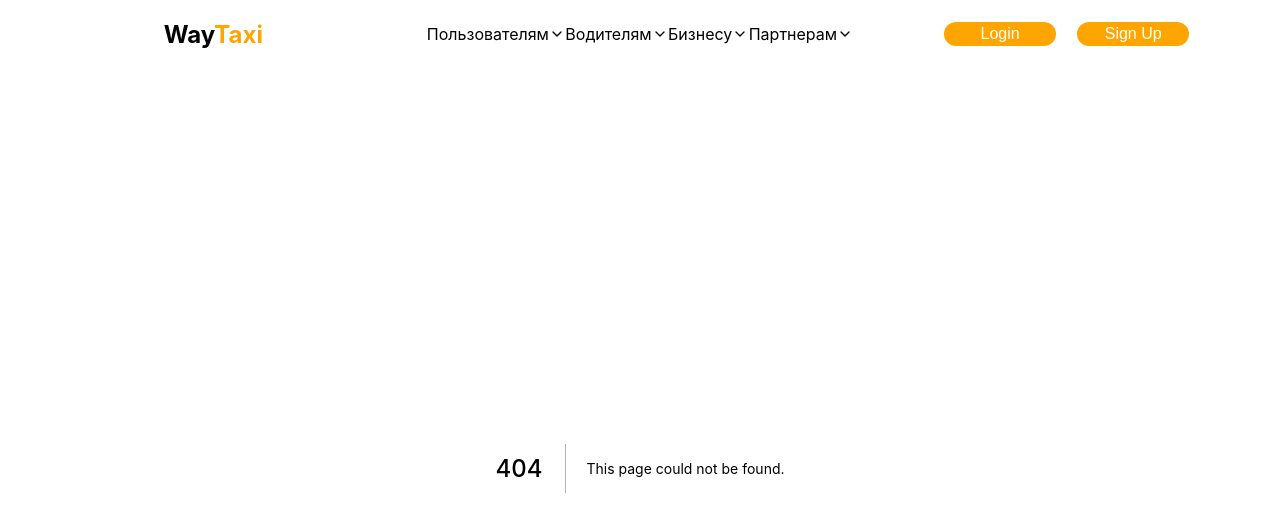
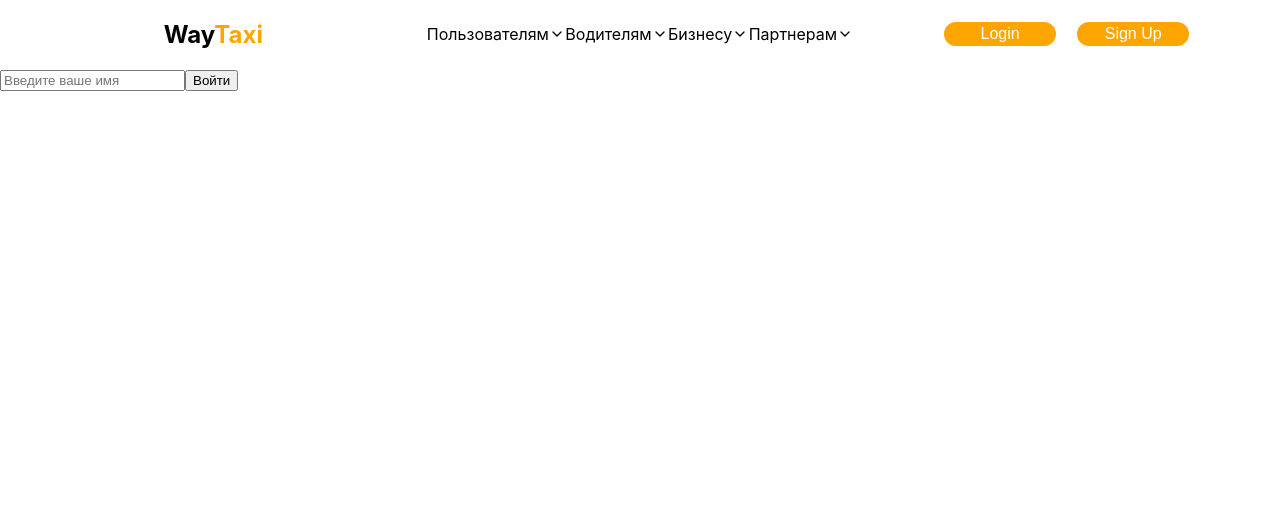
Before and after one commit to mturlaev/WayTaxi-FrontEnd, a Next.js app in the folder way-taxi/: page /WebSock in a window 1280 px wide. Before the commit this address had no page. Shown: the top 516 px of the page. Built offline with nearby package versions, Linux system fonts and the light colour scheme.

Commit message:
Чат через пятую точку

```diff
--- /dev/null
+++ b/way-taxi/pages/WebSock.jsx
@@ -0,0 +1,94 @@
+import React, { useEffect, useRef, useState } from "react";
+import axios from "axios";
+
+const WebSock = () => {
+  const [messages, setMessages] = useState([]);
+  const [value, setValue] = useState("");
+  const socket = useRef();
+  const [connected, setConnected] = useState(false);
+  const [username, setUsername] = useState("");
+
+  function connect() {
+    socket.current = new WebSocket("ws://localhost:5000");
+
+    socket.current.onopen = () => {
+      setConnected(true);
+      const message = {
+        event: "connection",
+        username,
+        id: Date.now(),
+      };
+      socket.current.send(JSON.stringify(message));
+    };
+    socket.current.onmessage = (event) => {
+      const message = JSON.parse(event.data);
+      setMessages((prev) => [message, ...prev]);
+    };
+    socket.current.onclose = () => {
+      console.log("Socket закрыт");
+    };
+    socket.current.onerror = () => {
+      console.log("Socket произошла ошибка");
+    };
+  }
+
+  const sendMessage = async () => {
+    const message = {
+      username,
+      message: value,
+      id: Date.now(),
+      event: "message",
+    };
+    socket.current.send(JSON.stringify(message));
+    setValue("");
+  };
+
+  if (!connected) {
+    return (
+      <div className="center">
+        <div className="form">
+          <input
+            value={username}
+            onChange={(e) => setUsername(e.target.value)}
+            type="text"
+            placeholder="Введите ваше имя"
+          />
+          <button onClick={connect}>Войти</button>
+        </div>
+      </div>
+    );
+  }
+
+  return (
+    <div className="center">
+      <div>
+        <div className="form">
+          <input
+            value={value}
+            onChange={(e) => setValue(e.target.value)}
+            type="text"
+          />
+          <button onClick={sendMessage}>Отправить</button>
+        </div>
+        <div className="messages">
+          {messages.map((mess) => (
+            <div key={mess.id}>
+              {mess.event === "connection" ? (
+                <div className="connection_message">
+                  Пользователь {mess.username} подключился
+                </div>
+              ) : (
+                <div className="message">
+                  {mess.username}: {mess.message}
+                </div>
+              )}
+            </div>
+          ))}
+        </div>
+      </div>
+    </div>
+  );
+};
+
+
+export default WebSock;
```
